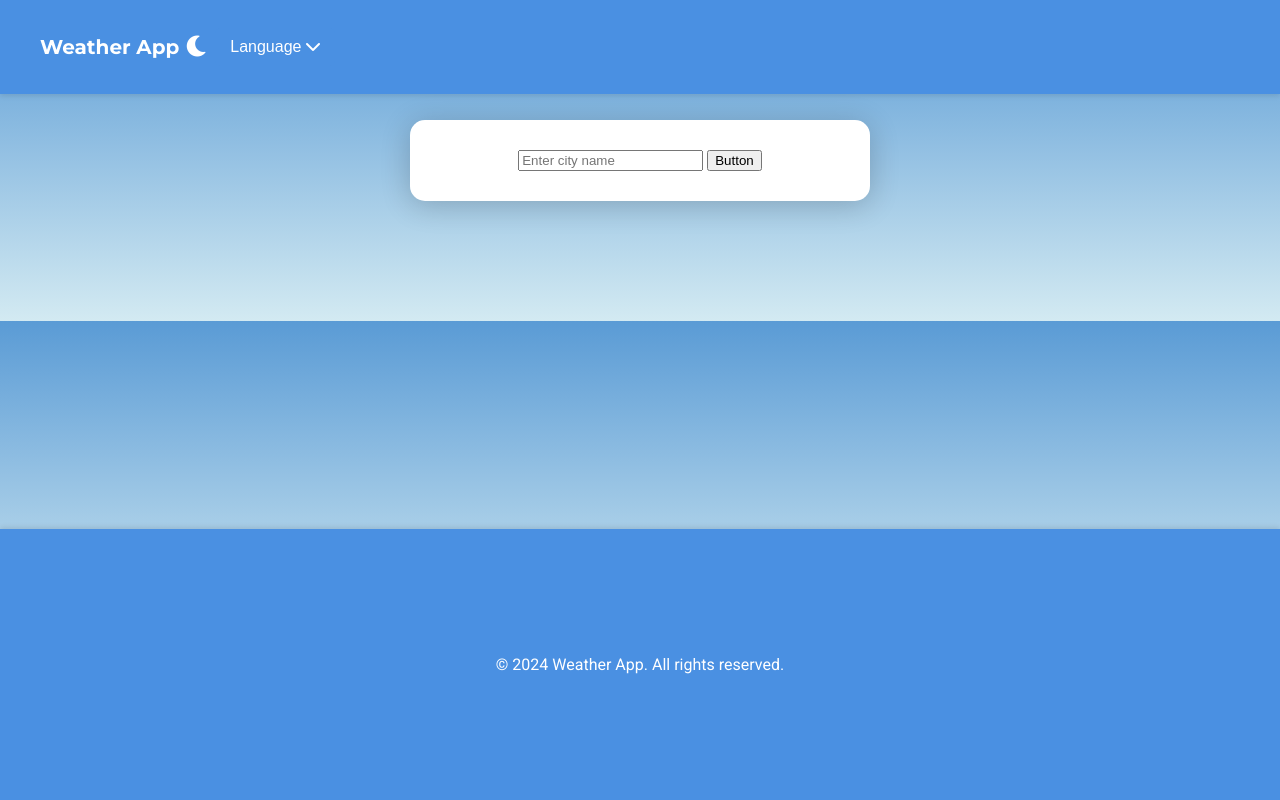
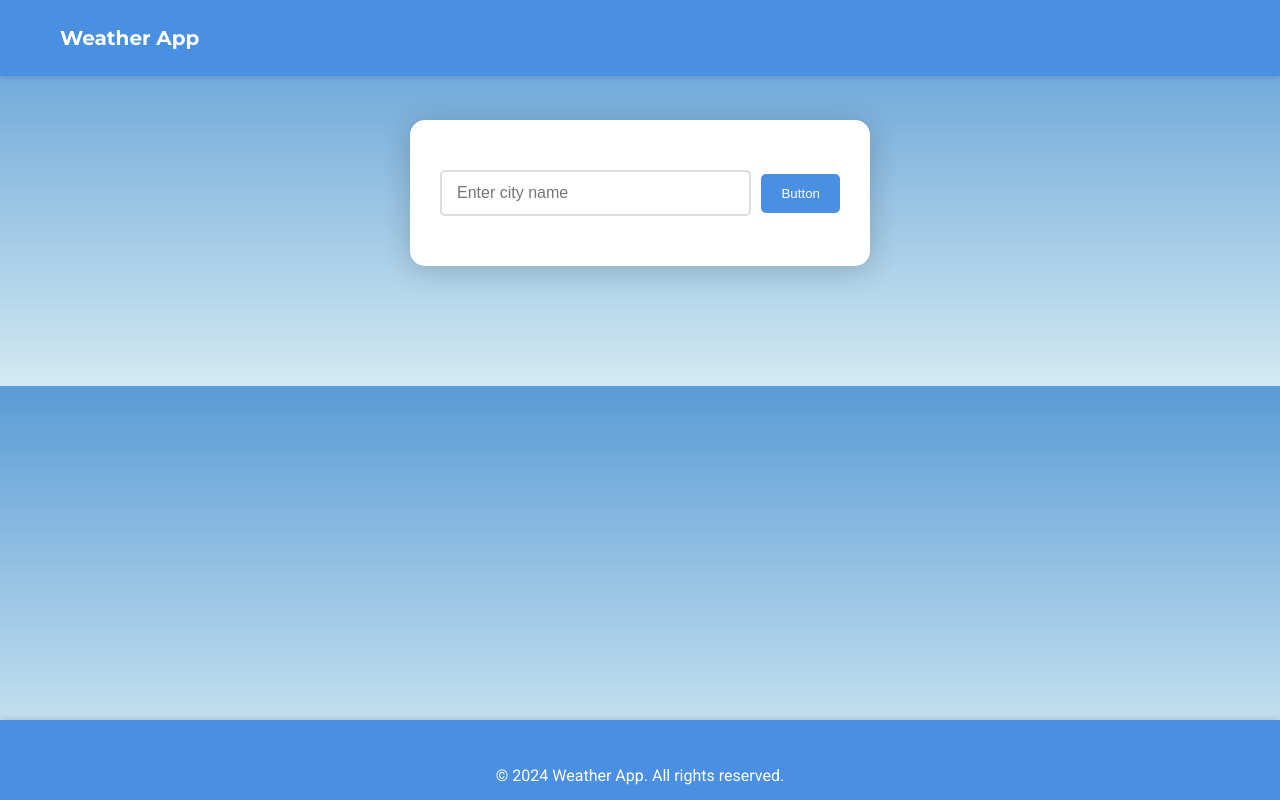
Before and after one commit to Rishbah-collab/weather-app, a Django app: page / in a window 1280 px wide. Run offline with Django 5.2, Linux system fonts and the light colour scheme.

Commit message:
remove light and dark theme mode

```diff
--- a/weather/Templates/weather/weather.html
+++ b/weather/Templates/weather/weather.html
@@ -1,4 +1,5 @@
 {% load static %}
+
 <!DOCTYPE html>
 <html lang="en">
 <head>
@@ -14,26 +15,6 @@
     <nav class="navbar">
         <div class="container">
             <span class="navbar-brand">Weather App</span>
-
-            <!-- Theme Toggle Button -->
-            <button class="toggle-theme" id="theme-toggle">
-                <i class="fas fa-moon"></i> <!-- Moon icon for dark theme -->
-            </button>
-
-            <!-- Language Dropdown -->
-            <div class="language-dropdown">
-                <button class="dropdown-button">
-                    Language <i class="fas fa-chevron-down"></i>
-                </button>
-                <ul class="dropdown-menu">
-                    <li><a href="?lang=en">English</a></li>
-                    <li><a href="?lang=es">Español</a></li>
-                    <li><a href="?lang=fr">Français</a></li>
-                    <li><a href="?lang=de">Deutsch</a></li>
-                    <li><a href="?lang=hi">हिन्दी</a></li>
-                    <li><a href="?lang=zh">中文</a></li>
-                </ul>
-            </div>
         </div>
     </nav>
 
@@ -55,23 +36,23 @@
             <div class="weather-info">
                 <p class="temp">
                     {{ weather_data.temperature }}°C
-                    <i class="fas fa-thermometer-half data-icon" title="Temperature"></i>
+                    <i class="fas fa-thermometer-half data-icon" title="Temperature"></i> <!-- Temperature icon -->
                 </p>
                 <p class="condition">
                     {{ weather_data.description }}
-                    <i class="fas fa-cloud data-icon" title="Condition"></i>
+                    <i class="fas fa-cloud data-icon" title="Condition"></i> <!-- Condition icon -->
                 </p>
                 <p class="humidity">
                     Humidity: {{ weather_data.humidity }}%
-                    <i class="fas fa-tint data-icon" title="Humidity"></i>
+                    <i class="fas fa-tint data-icon" title="Humidity"></i> <!-- Humidity icon -->
                 </p>
                 <p class="wind-speed">
                     Wind Speed: {{ weather_data.wind_speed }} m/s
-                    <i class="fas fa-wind data-icon" title="Wind Speed"></i>
+                    <i class="fas fa-wind data-icon" title="Wind Speed"></i> <!-- Wind speed icon -->
                 </p>
                 <p class="pressure">
                     Pressure: {{ weather_data.pressure }} hPa
-                    <i class="fas fa-weight-hanging data-icon" title="Pressure"></i>
+                    <i class="fas fa-weight-hanging data-icon" title="Pressure"></i> <!-- Pressure icon -->
                 </p>
             </div>
             {% endif %}
@@ -84,37 +65,5 @@
             <p>&copy; 2024 Weather App. All rights reserved.</p>
         </div>
     </footer>
-
-    <!-- JavaScript for Theme Toggle -->
-    <script>
-        const themeToggle = document.getElementById('theme-toggle');
-        const body = document.body;
-
-        themeToggle.addEventListener('click', () => {
-            body.classList.toggle('dark-theme');
-            const icon = themeToggle.querySelector('i');
-            if (body.classList.contains('dark-theme')) {
-                icon.classList.remove('fa-moon');
-                icon.classList.add('fa-sun');
-            } else {
-                icon.classList.remove('fa-sun');
-                icon.classList.add('fa-moon');
-            }
-        });
-
-        // Dropdown menu functionality
-        const dropdownButton = document.querySelector('.dropdown-button');
-        const dropdownMenu = document.querySelector('.dropdown-menu');
-
-        dropdownButton.addEventListener('click', () => {
-            dropdownMenu.classList.toggle('show');
-        });
-
-        window.addEventListener('click', (e) => {
-            if (!e.target.matches('.dropdown-button')) {
-                dropdownMenu.classList.remove('show');
-            }
-        });
-    </script>
 </body>
 </html>
--- a/weather/static/weather/styles.css
+++ b/weather/static/weather/styles.css
@@ -3,165 +3,194 @@ body {
     font-family: 'Roboto', sans-serif;
     margin: 0;
     padding: 0;
-    background: linear-gradient(to bottom, #5a9bd5, #d3eaf2);
+    background: linear-gradient(to bottom, #5a9bd5, #d3eaf2); /* Background color */
     color: #333;
 }
 
-/* Dark Theme */
-body.dark-theme {
-    background: linear-gradient(to bottom, #0a0d1a, #121c32);
-    color: #f0f0f0;
-}
-
-/* Navbar */
+/* Navbar Styles */
 .navbar {
-    position: fixed;
+    position: fixed; /* Fixed navbar */
     top: 0;
     left: 0;
-    width: 100%;
-    padding: 8px 0;
-    background-color: #4a90e2;
-    box-shadow: 0 2px 5px rgba(0, 0, 0, 0.1);
-    z-index: 1000;
-}
-
-body.dark-theme .navbar {
-    background-color: #0a0d1a;
+    width: 100%; /* Full width */
+    padding: 8px 0; /* Space around the navbar content */
+    background-color: #4a90e2; /* Solid background color */
+    box-shadow: 0 2px 5px rgba(0, 0, 0, 0.1); /* Add a shadow for depth */
+    z-index: 1000; /* Above other content */
 }
 
 .navbar .container {
-    max-width: 1200px;
-    margin: 0 auto;
+    max-width: 1200px; /* Set max width */
+    margin: 0 auto; /* Center content */
     display: flex;
-    align-items: center;
+    height : 20px;
+    align-items: center; /* Align items vertically center */
 }
 
 .navbar-brand {
-    font-family: 'Montserrat', sans-serif;
-    font-size: 20px;
-    font-weight: 700;
-    color: #fff;
+    font-family: 'Montserrat', sans-serif; /* New font-family for the navbar */
+    font-size: 20px; /* Updated font size */
+    font-weight: 700; /* Bold text */
+    color: #fff; /* White text color */
+    margin-left: 20px; /* Add some margin on the left */
 }
 
-.toggle-theme {
-    cursor: pointer;
-    font-size: 1.5rem;
-    border: none;
-    background: none;
-    color: #fff;
+/* Main Container Styles */
+.container {
+    max-width: 1200px; /* Limit maximum width */
+    margin: 80px auto; /* Center container with space for fixed navbar */
+    padding: 20px; /* Add padding */
 }
 
-body.dark-theme .toggle-theme {
-    color: #f0f0f0;
+/* Weather Card Styles */
+/* Weather Card Styles */
+.weather-card {
+    background-color: #ffffff; /* White background */
+    border-radius: 15px; /* Rounded corners */
+    padding: 30px; /* Space inside the card */
+    box-shadow: 0 4px 30px rgba(0, 0, 0, 0.2); /* Enhanced shadow for depth */
+    margin: 20px auto; /* Center the card */
+    max-width: 400px; /* Maximum width of the card */
+    text-align: center; /* Center the text */
+    transition: transform 0.3s; /* Animation for hover effect */
 }
 
-/* Container */
-.container {
-    max-width: 1200px;
-    margin: 80px auto;
-    padding: 20px;
+.weather-card h1 {
+    font-family: 'Montserrat', sans-serif; /* Stylish font */
+    font-size: 2.5rem; /* Title size */
+    color: #4a90e2; /* Color for title */
+    margin-bottom: 20px; /* Space below title */
+}
+/* Input Group Styles */
+.input-group {
+    display: flex; /* Flexbox for alignment */
+    justify-content: center; /* Center the items */
+    align-items: center; /* Align items vertically */
+    margin: 20px 0; /* Space around the input group */
 }
 
-/* Weather Card */
-.weather-card {
-    background-color: #ffffff;
-    border-radius: 15px;
-    padding: 30px;
-    box-shadow: 0 4px 30px rgba(0, 0, 0, 0.2);
-    margin: 20px auto;
-    max-width: 400px;
-    text-align: center;
+/* Input Field Styles */
+.city-input {
+    padding: 12px 15px; /* Padding inside the input */
+    border: 2px solid #ddd; /* Light gray border */
+    border-radius: 5px; /* Rounded corners */
+    font-size: 1rem; /* Font size */
+    color: #333; /* Text color */
+    transition: border-color 0.3s; /* Smooth transition for border color */
+    width: 300px; /* Width of the input field */
+    margin-right: 10px; /* Space between input and button */
 }
 
-body.dark-theme .weather-card {
-    background-color: #1c2541;
-    color: #f0f0f0;
+.city-input:focus {
+    border-color: #4a90e2; /* Highlight border color on focus */
+    outline: none; /* Remove default outline */
 }
 
-/* Footer */
+/* Submit Button Styles */
+.submit-button {
+    padding: 12px 20px; /* Padding for button */
+    border: none; /* Remove border */
+    border-radius: 5px; /* Rounded corners */
+    background-color: #4a90e2; /* Button color */
+    color: #fff; /* White text */
+    cursor: pointer; /* Pointer cursor */
+    transition: background-color 0.3s, transform 0.3s; /* Smooth transitions */
+}
+
+.submit-button:hover {
+    background-color: #b59400; /* Darker shade on hover */
+    transform: translateY(-2px); /* Lift effect on hover */
+}
+
+.data-icon {
+    width: 20px; /* Adjust size as needed */
+    height: auto; /* Maintain aspect ratio */
+    margin-left: 5px; /* Space between text and icon */
+    vertical-align :middle; /* Align with text */
+}
+
+.weather-form button {
+    padding: 12px 20px; /* Increased padding */
+    border: none; /* Remove border */
+    border-radius: 5px; /* Rounded corners */
+    background-color: #4a90e2; /* Button color */
+    color: #fff; /* White text */
+    cursor: pointer; /* Pointer cursor */
+    transition: background-color 0.3s, transform 0.3s; /* Animation */
+
+}
+
+.weather-form button:hover {
+    background-color: #007bb5; /* Darker shade on hover */
+    transform: translateY(-2px); /* Lift effect on hover */
+}
+
+.weather-info {
+    margin-top: 20px; /* Space above weather info */
+    text-align :center;
+    align-items: Center;
+}
+
+.weather-icon {
+    width: 80px; /* Set a size for the weather icon */
+    margin-bottom: 5px; /* Space below the icon */
+}
+
+.city-name {
+    font-size: 1.8rem; /* Font size for city name */
+    color: #333; /* Color for city name */
+    margin: 10px 0; /* Space above and below */
+}
+
+.temp {
+    font-size: 1.5rem; /* Larger font size for temperature */
+    font-weight: bold; /* Bold text */
+    color: #4a90e2; /* Temperature color */
+}
+
+.condition {
+    font-size: 1.5rem; /* Larger font size for temperature */
+    font-weight: bold; /* Bold text */
+    color: #4a90e2; /* Temperature color */
+}
+
+.humidity, .wind-speed, .pressure {
+    font-size: 1.5rem; /* Larger font size for temperature */
+    font-weight: bold; /* Bold text */
+    color: #4a90e2; /* Temperature color */
+}
+
+/* Footer Styles */
 .footer {
-    position: fixed;
+    position: fixed; /* Fixes the footer to the bottom */
     bottom: 0;
     left: 0;
-    width: 100%;
-    background-color: #4a90e2;
-    color: white;
-    text-align: center;
-    padding: 10px 0;
-    box-shadow: 0 -2px 5px rgba(0, 0, 0, 0.1);
-    z-index: 1000;
+    width: 100%; /* Full width */
+    background-color: #4a90e2; /* Match with navbar */
+    color: white; /* White text */
+    text-align: center; /* Center the text */
+    padding: 10px 0; /* Space around the content */
+    box-shadow: 0 -2px 5px rgba(0, 0, 0, 0.1); /* Add shadow for depth */
+    z-index: 1000; /* Above other content */
 }
 
-body.dark-theme .footer {
-    background-color: #0a0d1a;
+.footer .container {
+    max-width: 1200px; /* Set max width */
+    margin: 0 auto; /* Center content */
+    height : 20px;
 }
 
 /* Responsive Design */
 @media (max-width: 600px) {
     .navbar {
-        padding: 10px 0;
+        padding: 10px 0; /* Adjust padding for small screens */
     }
+
     .weather-card {
-        padding: 20px;
+        padding: 20px; /* Adjust padding for small screens */
+    }
+
+    .weather-form input {
+        width: 100%; /* Full width on small screens */
     }
 }
-
-
-.language-dropdown {
-    position: relative;
-    display: inline-block;
-}
-
-.dropdown-button {
-    background-color: #4a90e2;
-    color: white;
-    border: none;
-    padding: 10px 15px;
-    border-radius: 5px;
-    cursor: pointer;
-    font-size: 1rem;
-}
-
-body.dark-theme .dropdown-button {
-    background-color: #0a0d1a;
-}
-
-.dropdown-menu {
-    display: none;
-    position: absolute;
-    right: 0;
-    background-color: #ffffff;
-    min-width: 150px;
-    border: 1px solid #ddd;
-    border-radius: 5px;
-    box-shadow: 0 2px 5px rgba(0, 0, 0, 0.1);
-    z-index: 1000;
-}
-
-.dropdown-menu li {
-    list-style: none;
-}
-
-.dropdown-menu a {
-    display: block;
-    padding: 10px 15px;
-    color: #333;
-    text-decoration: none;
-    font-size: 1rem;
-}
-
-.dropdown-menu a:hover {
-    background-color: #f1f1f1;
-}
-
-body.dark-theme .dropdown-menu {
-    background-color: #1c2541;
-}
-
-body.dark-theme .dropdown-menu a {
-    color: #f0f0f0;
-}
-
-.dropdown-menu.show {
-    display: block;
-}
```
